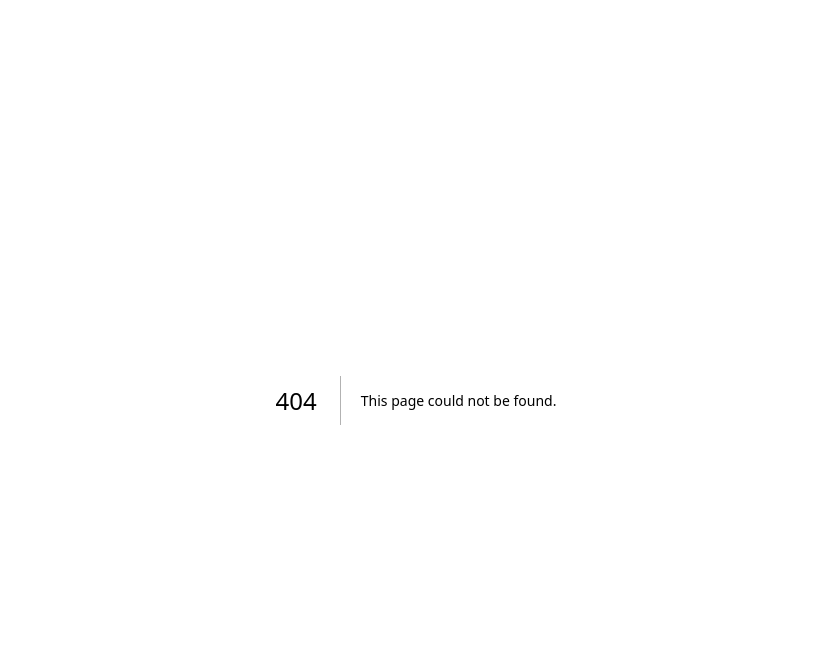
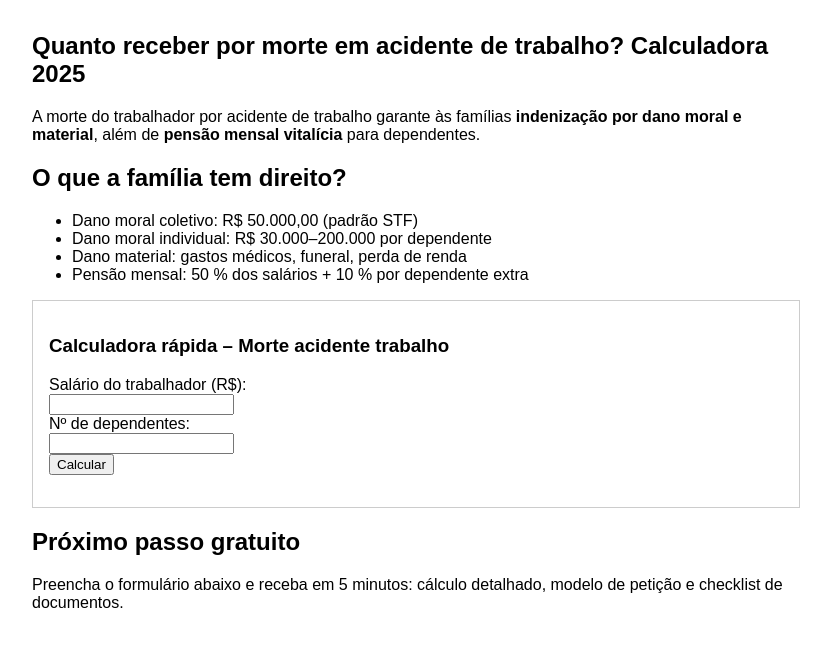
Before and after one commit to mestrereginaldo-site/desenroladireito, a Next.js app: page /calculadora/morte-acidente-trabalho in a window 1280 px wide. Before the commit this address had no page. Shown: the top 646 px of the page, without its empty margins (224-1055 px from the left). Built offline with nearby package versions, Linux system fonts and the light colour scheme.

Commit message:
Create morte-acidente-trabalho.js

```diff
--- /dev/null
+++ b/pages/calculadora/morte-acidente-trabalho.js
@@ -0,0 +1,29 @@
+import CalculadoraMorte from '../../components/CalculadoraMorte'
+
+export default function MorteAcidenteTrabalho() {
+  return (
+    <article style={{ maxWidth: 800, margin: '2rem auto', padding: '0 1rem', fontFamily: 'Arial' }}>
+      <h1>Quanto receber por morte em acidente de trabalho? Calculadora 2025</h1>
+      <p>
+        A morte do trabalhador por acidente de trabalho garante às famílias <strong>indenização por dano moral e material</strong>, além de <strong>pensão mensal vitalícia</strong> para dependentes.
+      </p>
+
+      <h2>O que a família tem direito?</h2>
+      <ul>
+        <li>Dano moral coletivo: R$ 50.000,00 (padrão STF)</li>
+        <li>Dano moral individual: R$ 30.000–200.000 por dependente</li>
+        <li>Dano material: gastos médicos, funeral, perda de renda</li>
+        <li>Pensão mensal: 50 % dos salários + 10 % por dependente extra</li>
+      </ul>
+
+      <CalculadoraMorte />
+
+      <h2>Próximo passo gratuito</h2>
+      <p>
+        Preencha o formulário abaixo e receba em 5 minutos: cálculo detalhado, modelo de petição e checklist de documentos.
+      </p>
+      {/* FORMULÁRIO TALLY VAI AQUI DEPOIS */}
+
+    </article>
+  )
+}
```
